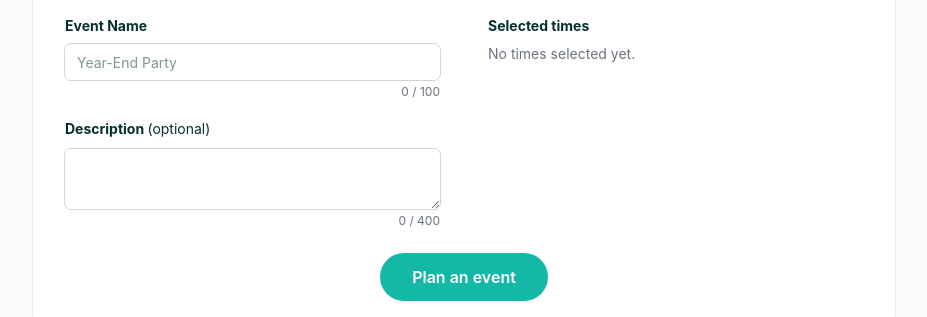
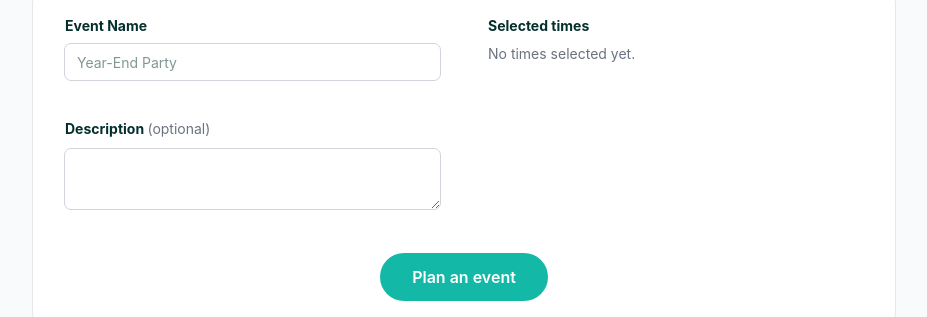
Before and after one commit to masuyama13/scheduling-polls, a React (Vite) app in the folder frontend/: page / in a window 1280 px wide. Shown: the part 376-693 px from the top of the page, without its empty margins (176-1103 px from the left). Built offline with nearby package versions, Linux system fonts and the light colour scheme.

Commit message:
Align form interactions across the homepage and responses

```diff
--- a/frontend/src/components/EventCreateForm.tsx
+++ b/frontend/src/components/EventCreateForm.tsx
@@ -31,6 +31,7 @@ export default function EventCreateForm({ candidateInstants, timeZone, onCandida
 
   const [name, setName] = useState('')
   const [description, setDescription] = useState('')
+  const [focusedField, setFocusedField] = useState<'name' | 'description' | null>(null)
   const [errors, setErrors] = useState<FormErrors>({})
   const [isSubmitting, setIsSubmitting] = useState(false)
   const [currentTime] = useState(() => Date.now())
@@ -164,24 +165,34 @@ export default function EventCreateForm({ candidateInstants, timeZone, onCandida
                     submit: undefined,
                   }))
                 }}
+                onFocus={() => setFocusedField('name')}
+                onBlur={() => setFocusedField(null)}
                 className="mt-2 block w-full px-3 py-1.5 rounded-md border-default outline-1 outline-border-default placeholder:text-sm focus:outline-2 focus:outline-brand-primary"
               />
-              <p className="mt-1 text-right text-xs text-content-muted" aria-live="polite">
+              <p
+                className={`mt-1 text-right text-xs text-content-muted ${focusedField === 'name' ? '' : 'invisible'}`}
+                aria-live="polite"
+              >
                 {countCharacters(name)} / {MAX_EVENT_NAME_LENGTH}
               </p>
             </div>
             <div>
               <label htmlFor="description" className="text-sm/6 font-bold text-content-primary">
-                Description <span className="font-normal">(optional)</span>
+                Description <span className="font-normal text-content-muted">(optional)</span>
               </label>
               <textarea
                 id="description"
                 name="description"
                 value={description}
                 onChange={(e) => setDescription(limitCharacters(e.target.value, MAX_DESCRIPTION_LENGTH))}
+                onFocus={() => setFocusedField('description')}
+                onBlur={() => setFocusedField(null)}
                 className="mt-2 block w-full rounded-md px-3 py-1.5 text-base outline-1 outline-border-default focus:outline-2 focus:outline-brand-primary sm:text-sm/6"
               />
-              <p className="mt-1 text-right text-xs text-content-muted" aria-live="polite">
+              <p
+                className={`mt-1 text-right text-xs text-content-muted ${focusedField === 'description' ? '' : 'invisible'}`}
+                aria-live="polite"
+              >
                 {countCharacters(description)} / {MAX_DESCRIPTION_LENGTH}
               </p>
             </div>
--- a/frontend/src/components/WorldClock.tsx
+++ b/frontend/src/components/WorldClock.tsx
@@ -582,7 +582,7 @@ export default function WorldClock({ candidates, onCandidatesChange, onPrimaryTi
               type="button"
               onClick={addCandidate}
               disabled={!selectedInstant || candidateAlreadySelected || candidateInstants.length >= MAX_TIME_CANDIDATES}
-              className="mt-4 w-full cursor-pointer rounded-lg bg-brand-primary px-3 py-2 text-sm font-semibold text-content-inverse hover:bg-brand-primary-hover focus:outline-none focus:ring-1 focus:ring-border-strong disabled:cursor-not-allowed disabled:opacity-50"
+              className="mt-4 w-full cursor-pointer rounded-full bg-brand-primary px-3 py-2 text-sm font-semibold text-content-inverse hover:bg-brand-primary-hover focus:outline-none focus:ring-1 focus:ring-border-strong disabled:cursor-not-allowed disabled:opacity-50"
             >
               {candidateAlreadySelected ? 'Already selected' : 'Add this time'}
             </button>
```
Also changed, not shown: 1 other file (tests, documents, lock files or other folders).
